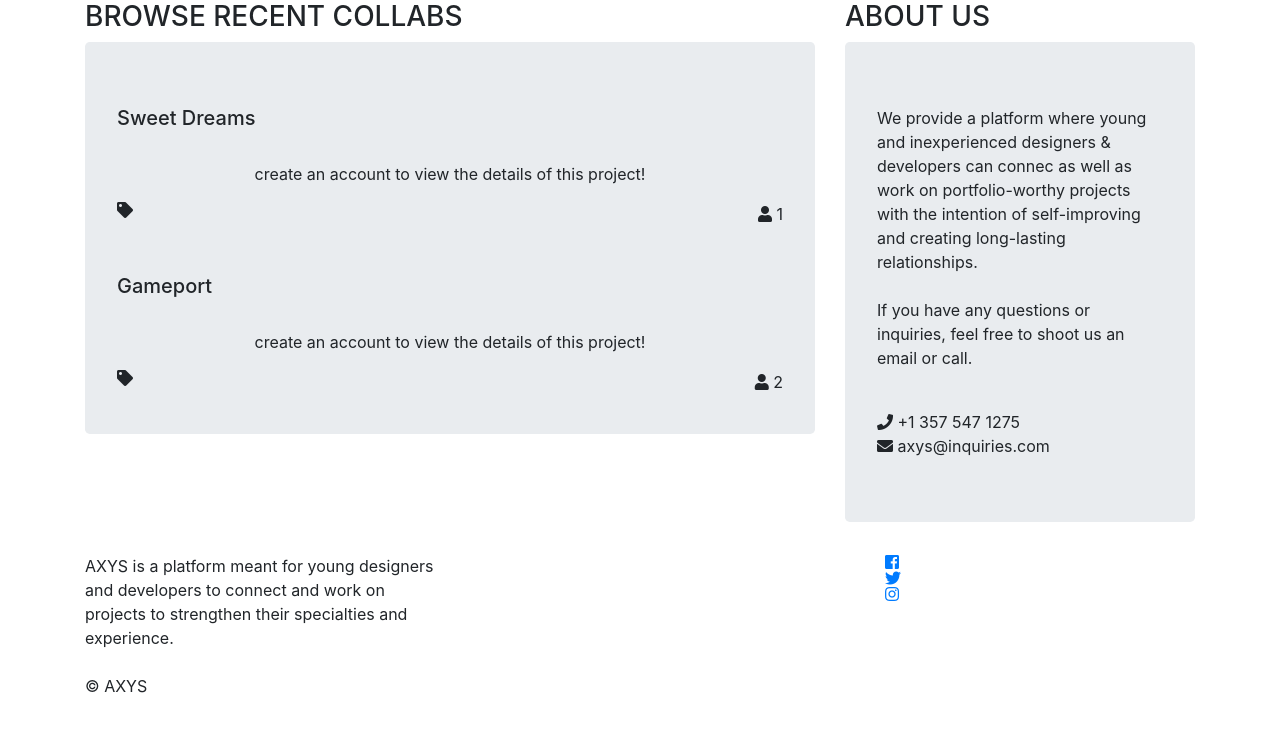
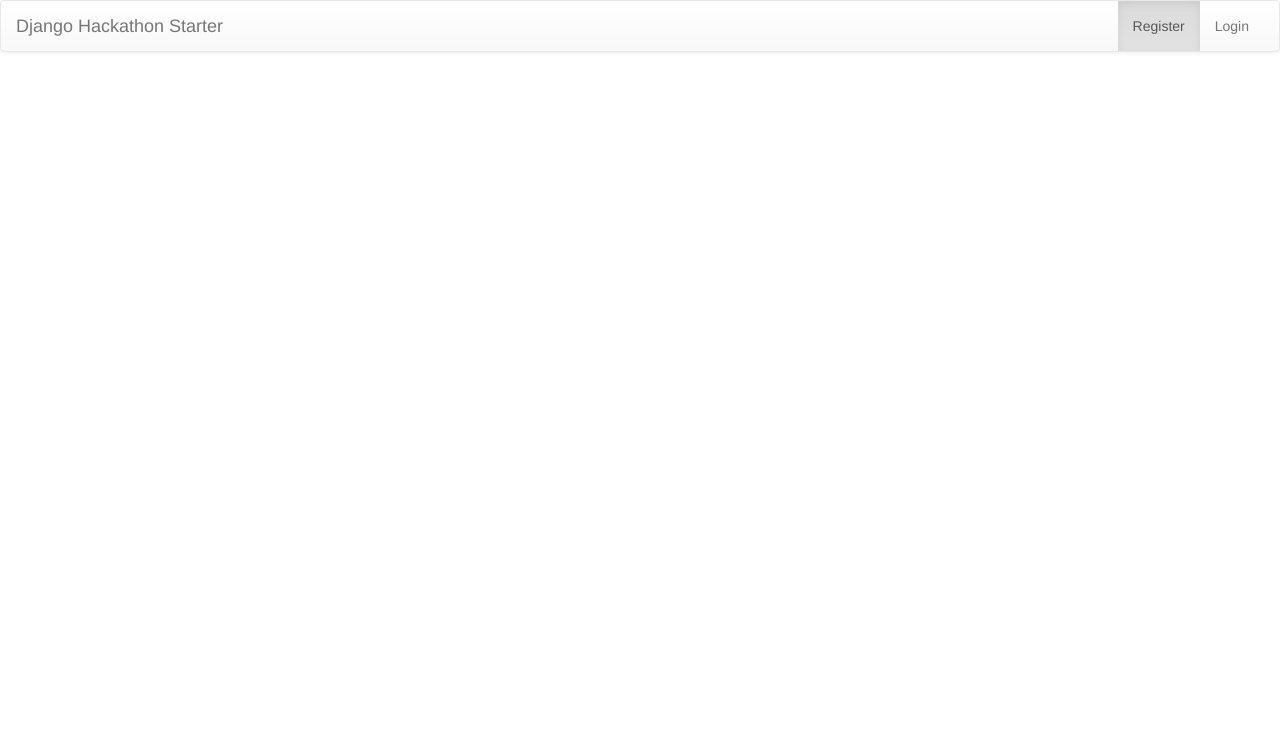
Before and after one commit to mattbonnell/HackTogether, a Django app: page / in a window 1280 px wide. Shown: the top 732 px of the page. Run offline with Django 3.2, Linux system fonts and the light colour scheme; some libraries are stand-ins or nearby versions.

Commit message:
A lot of shit

```diff
--- a/app/admin.py
+++ b/app/admin.py
@@ -9,3 +9,4 @@ admin.site.register(Domain)
 admin.site.register(Speciality)
 admin.site.register(UserProfile)
 admin.site.register(Project)
+admin.site.register(Complexity)
--- a/app/models.py
+++ b/app/models.py
@@ -18,10 +18,10 @@ class Language(BaseModel):
         return self.name
 
 class Complexity(models.Model):
-    title = models.CharField(max_length=200)
+    level = models.CharField(max_length=200)
 
     def __str__(self):
-        return self.name
+        return self.level
 
 
 class Tool(BaseModel):
--- a/app/templates/app/base.html
+++ b/app/templates/app/base.html
@@ -1,37 +1,61 @@
 <!DOCTYPE html>
 <html lang="en">
   <head>
-    <meta charset="UTF-8">
-    <meta http-equiv="X-UA-Compatible" content="IE=edge">
-    <meta name="viewport" content="width=device-width, initial-scale=1">
-    <title>AXYS</title>
-    <link rel="shortcut icon" href="/">
-    <!-- Bootstrap Link -->
-    <link rel="stylesheet" href="https://maxcdn.bootstrapcdn.com/bootstrap/4.0.0/css/bootstrap.min.css">
-    <!-- CSS -->
-    <link href="css/global.css" type="text/css" rel="stylesheet"/>
-    <link href="css/footer.css" type="text/css" rel="stylesheet"/>
-    <!-- icons -->
-    <link href="static/fontawesome/fontawesome-all.css" rel="stylesheet">
-    <link href="https://use.fontawesome.com/releases/v5.0.8/css/all.css" rel="stylesheet">
-    <link rel="stylesheet" href="fonts/brandontext/stylesheet.css" type="text/css" charset="utf-8" />
+    <title> Django Hackathon Starter </title>
+    <script src="/static/bower_components/jquery/dist/jquery.js"></script>
+    <script type="text/javascript" src="/static/bower_components/bootstrap/dist/js/bootstrap.min.js"></script>
+    <script type="text/javascript" src="/static/bower_components/d3/d3.min.js"></script>
+
+    <link rel="stylesheet" href="/static/bower_components/bootstrap/dist/css/bootstrap.min.css">
+    <link rel="stylesheet" href="/static/bower_components/bootstrap/dist/css/bootstrap-theme.min.css">
+    <link rel="stylesheet" href="/static/bower_components/bootstrap-social/bootstrap-social.css">
+    <link rel="stylesheet" href="/static/bower_components/font-awesome/css/font-awesome.min.css">
+
   </head>
+
   <body>
-    <div class="container">
-        {% block content %}{% endblock %}
-        <div class="row footer">
-              <div class="col-4">
-                <p>AXYS is a platform meant for young designers and developers to connect and work on projects to strengthen their specialties and experience. <br>
-                  <br>
-                  © AXYS </p>
+    <nav class="navbar navbar-default" role="navigation">
+      <div class="container-fluid">
+        <!-- Brand and toggle get grouped for better mobile display -->
+        <div class="navbar-header">
+          <button type="button" class="navbar-toggle collapsed" data-toggle="collapse" data-target="#bs-example-navbar-collapse-1">
+            <span class="sr-only">Toggle navigation</span>
+            <span class="icon-bar"></span>
+            <span class="icon-bar"></span>
+            <span class="icon-bar"></span>
+          </button>
+          <a class="navbar-brand" href="/">Django Hackathon Starter</a>
       </div>
-              <div class="col-4"></div>
-              <div class="col-4">
-                <ul class="list">
-                  <a class="media" href="https://www.facebook.com" target="_blank"><i class="fab fa-facebook-square"style="padding:0px;"></i> </a> <a class="media"href="https://www.twitter.com" target="_blank"><i class="fab fa-twitter"style="padding:0px;"></i> </a> <a class="media"href="https://www.instagram.com" target="_blank"><i class="fab fa-instagram" style="padding:0px;"></i> </a>
+
+      <!-- Collect the nav links, forms, and other content for toggling -->
+      <div class="collapse navbar-collapse" id="bs-example-navbar-collapse-1">
+        <ul class="nav navbar-nav navbar-left">
+          {% if user.is_authenticated %}
+          <li><a href="/hackathon/api">API</a></li>
+          {% endif %}
         </ul>
-              </div>
-        </div>
-    </div>
+        <ul class="nav navbar-nav navbar-right">
+          {% if not user.is_authenticated %}
+            <li class="active"><a href="/hackathon/register">Register <span class="sr-only">(current)</span></a></li>
+
+            <li><a href="/hackathon/login">Login</a></li>
+          {% endif %}
+
+        </ul>
+
+        <ul  class="nav navbar-nav navbar-right">
+          {% if user.is_authenticated %}
+
+            <li><a>Hello {{user}}</a></li>
+            <li><a href="/hackathon/logout/">Logout</a></li>
+          {% endif %}
+        </ul>
+
+
+          </li>
+         </ul>
+        </div><!-- /.navbar-collapse -->
+      </div><!-- /.container-fluid -->
+    </nav>
   </body>
 </html>
--- /dev/null
+++ b/app/templates/app/project-list.html
@@ -0,0 +1,3 @@
+{% for project in project_list %}
+{{ project.name }}
+{% endfor %}
--- a/app/urls.py
+++ b/app/urls.py
@@ -4,5 +4,7 @@ from . import views
 
 urlpatterns = [
     path('', views.index, name='index'),
-    path('project/<int:project_id>/', views.ProjectDetailView.as_view(), name='project-detail')
+    path('project/', views.project_list_view, name='project-list'),
+    path('project/<int:project_id>/', views.ProjectDetailView.as_view(), name='project-detail'),
+    path('profile/<int:profile_id>/', views.ProfileDetailView.as_view(), name='profile-detail')
 ]
--- a/app/views.py
+++ b/app/views.py
@@ -18,13 +18,18 @@ class ProjectDetailView(DetailView):
         return context
 
 
-class ProjectListView(ListView):
+def project_list_view(request):
 
-    model = Project
+    user_profile = UserProfile.objects.get(user__id=request.user.id)
 
-    def get_context_data(self, **kwargs):
-        context = super().get_context_data(**kwargs)
-        return context
+    if user_profile.is_developer:
+        project_list = list(Project.objects.filter(developer_needed=True))
+    else:
+        project_list = list(Project.objects.filter(designer_needed=True))
+
+    context = {'project_list': project_list}
+
+    return render(request, 'app/project-list.html', context)
 
 
 class ProfileDetailView(DetailView):
```
Also changed, not shown: app/templates/app/profile-detail.html (added, +59 -0 lines), app/migrations/0007_auto_20180304_0922.py (added), app/templates/app/project-detail.html (added). Lines whose indentation alone changed are shown as unchanged.
